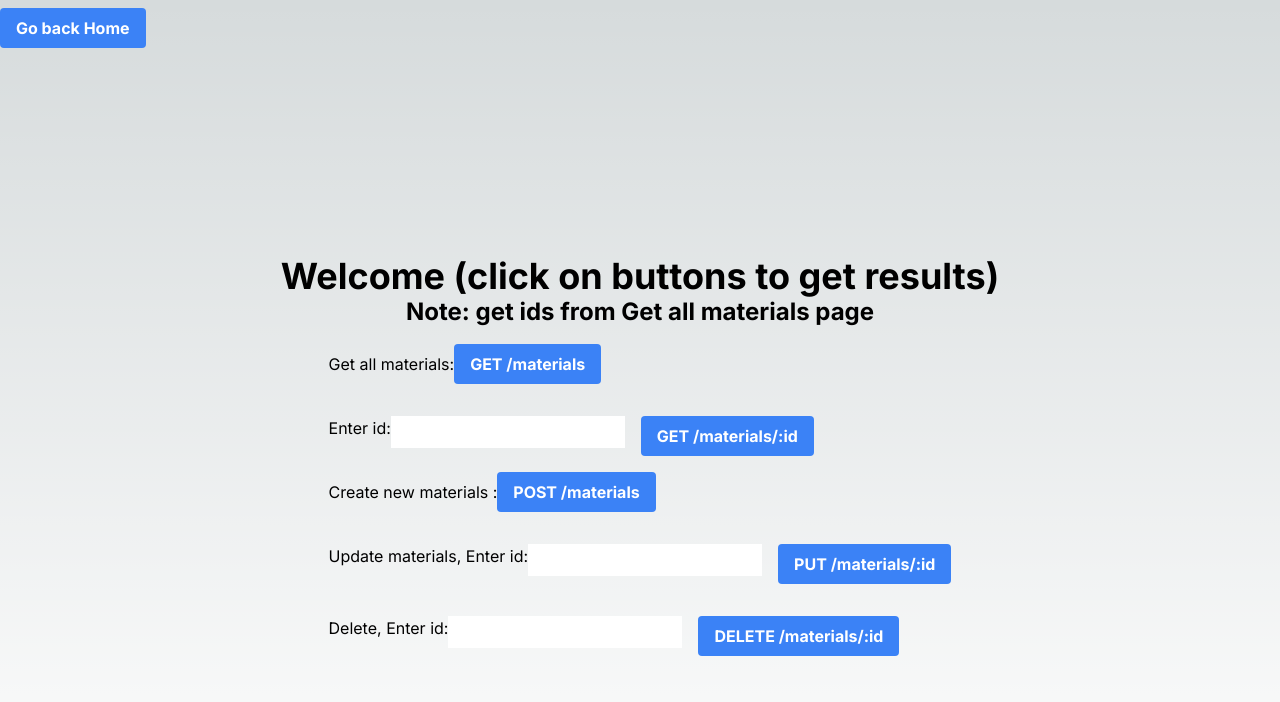
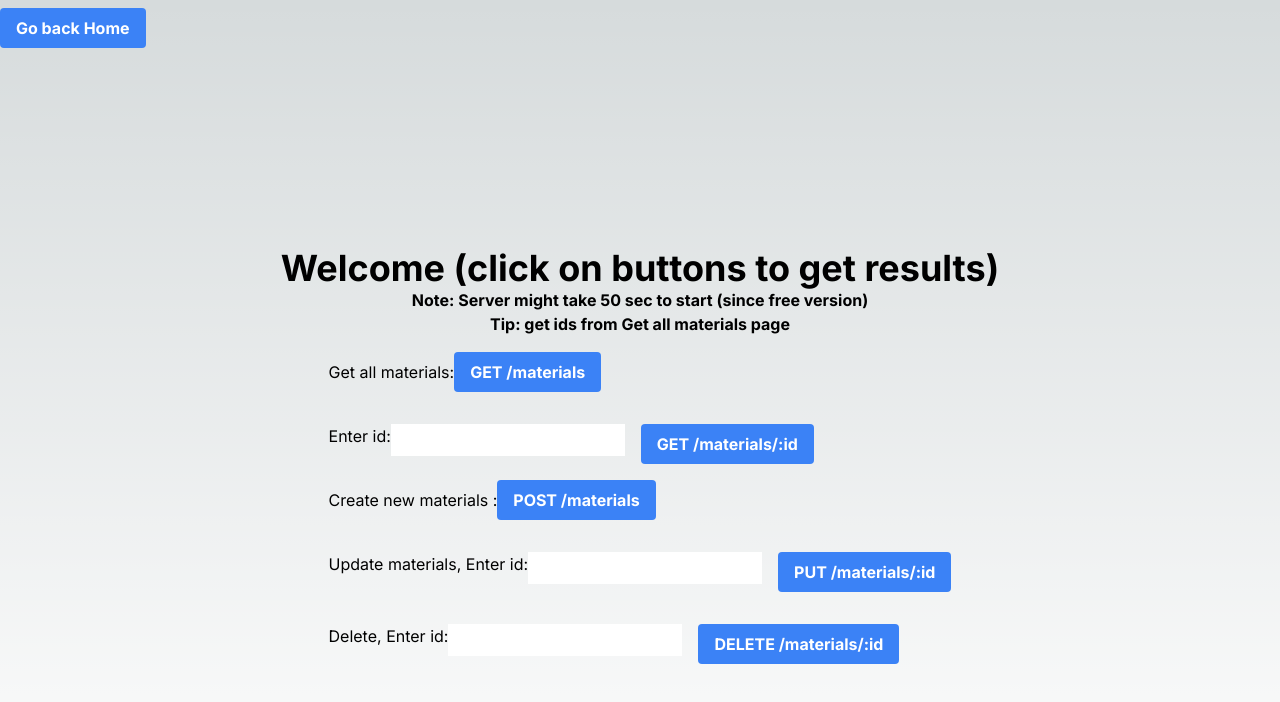
Before and after one commit to siddanth-6365/Dexterous-ass, a Next.js app in the folder frontend/: page / in a window 1280 px wide. Shown: the top 702 px of the page. Built offline with nearby package versions, Linux system fonts and the light colour scheme.

Commit message:
added note,tip

```diff
--- a/frontend/src/app/page.js
+++ b/frontend/src/app/page.js
@@ -12,7 +12,8 @@ export default function Home() {
   return (
     <main className="flex min-h-screen flex-col items-center justify-center p-24">
       <h1 className="text-4xl font-bold">Welcome (click on buttons to get results) </h1>
-      <h1 className="text-2xl font-bold">Note: get ids from  Get all materials page  </h1>
+      <h1 className="text-1xl font-bold">Note: Server might take 50 sec to start (since free version)  </h1>
+      <h1 className="text-1xl font-bold">Tip: get ids from  Get all materials page  </h1>
       <div className="mt-4">
         Get all materials:
         <Button
```
